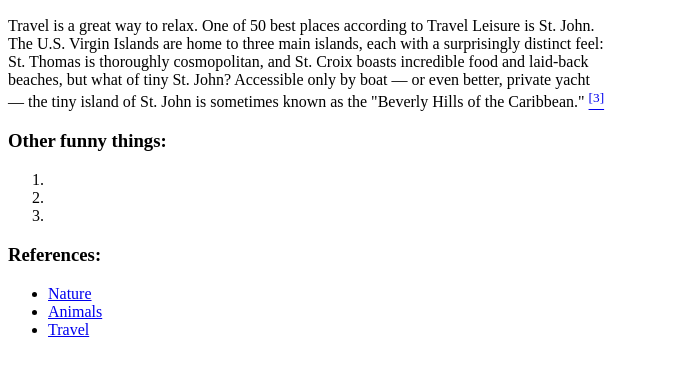
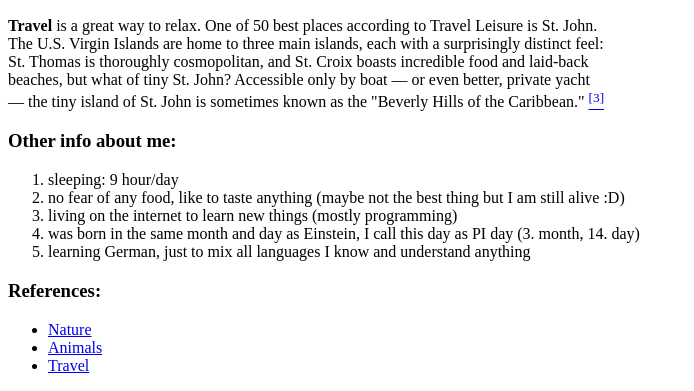
Before and after one commit to judithorvathsv/hemsida, a plain HTML site: page index.html in a window 1280 px wide. Shown: the part 1236-1627 px from the top of the page, without its empty margins (0-694 px from the left). Before the commit the page ends 1591 px from the top, so only its background shows below. Drawn offline with Linux system fonts and the light colour scheme.

Commit message:
Adding other info

```diff
--- a/index.html
+++ b/index.html
@@ -9,7 +9,7 @@
 
 <body>
 
-    <h1>Judit Horvath - I don't know, here should be something about me...</h1>
+    <h1>Judit Horvath - I don't know, here should be something short about me... </h1>
 
     <section>
         <h2>Favorits:</h2>
@@ -30,7 +30,8 @@
 
         <img src="https://www.travelandleisure.com/thmb/inT9L7ArI3LckSGzIu3YPHJ9RB8=/750x0/filters:no_upscale():max_bytes(150000):strip_icc():format(webp)/TAL-cruz-bay-TODOSTJOHN1023-067f8786b5d7487d9fa66aa584ceda1f.jpg"
             alt="St. John picture">
-        <p style="width:600px">Travel is a great way to relax. One of 50 best places according to Travel Leisure is St.
+        <p style="width:600px"><strong>Travel</strong> is a great way to relax. One of 50 best places according to
+            Travel Leisure is St.
             John. The U.S. Virgin Islands are home to three main islands, each with a surprisingly distinct feel: St.
             Thomas is thoroughly
             cosmopolitan, and St. Croix boasts incredible food and laid-back beaches, but what of tiny St. John?
@@ -41,11 +42,13 @@
                 href="https://www.travelandleisure.com/best-things-to-do-on-st-john-8407018"><sup>[3]</sup></a></p>
 
 
-        <h3>Other funny things:</h3>
+        <h3>Other info about me:</h3>
         <ol>
-            <li></li>
-            <li></li>
-            <li></li>
+            <li>sleeping: 9 hour/day</li>
+            <li>no fear of any food, like to taste anything (maybe not the best thing but I am still alive :D)</li>
+            <li>living on the internet to learn new things (mostly programming)</li>
+            <li>was born in the same month and day as Einstein, I call this day as PI day (3. month, 14. day)</li>
+            <li>learning German, just to mix all languages I know and understand anything</li>
         </ol>
 
         <h3>References:</h3>
```
